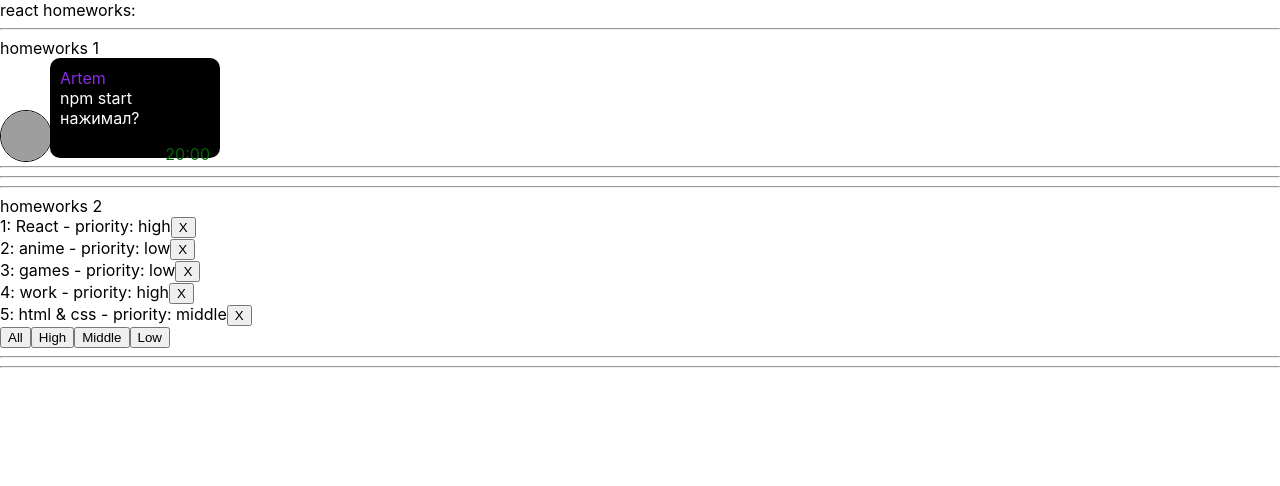
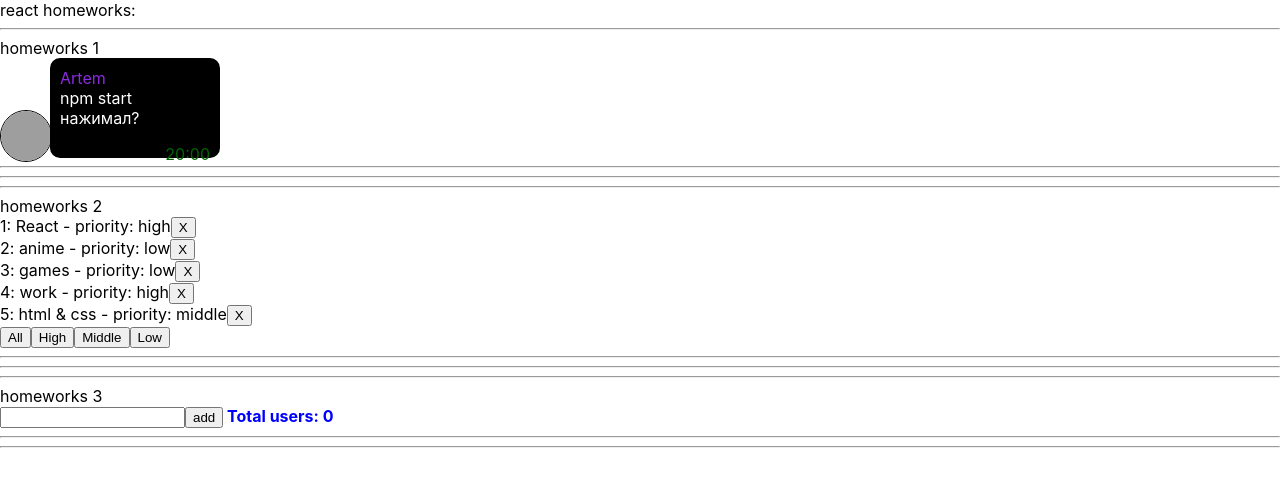
Before and after one commit to 3331668Kirill/MyHomeWork, a React (Create React App) app: page / in a window 1280 px wide. Shown: the top 486 px of the page. Built offline with nearby package versions, Linux system fonts and the light colour scheme; grey boxes are pictures that could not be loaded.

Commit message:
Homework 3

```diff
--- a/package.json
+++ b/package.json
@@ -10,13 +10,15 @@
     "@types/node": "^12.0.0",
     "@types/react": "^17.0.0",
     "@types/react-dom": "^17.0.0",
+    "@types/uuid": "^8.3.1",
     "react": "^17.0.2",
     "react-dom": "^17.0.2",
     "react-scripts": "4.0.3",
     "typescript": "^4.1.2",
+    "uuid": "^8.3.2",
     "web-vitals": "^1.0.1"
   },
-  "homepage": "https://3331668Kirill/github.io/MyHomeWork",
+  "homepage": "https://3331668kirill.github.io/MyHomeWork",
   "scripts": {
     "start": "react-scripts start",
     "build": "react-scripts build",
--- a/src/p1-main/m1-ui/u1-app/App.tsx
+++ b/src/p1-main/m1-ui/u1-app/App.tsx
@@ -2,6 +2,7 @@ import React from 'react'
 import s from './App.module.css'
 import HW1 from '../../../p2-homeworks/h1/HW1'
 import HW2 from "../../../p2-homeworks/h2/HW2";
+import HW3 from "../../../p2-homeworks/h3/HW3";
 
 function App() {
     return (
@@ -9,7 +10,7 @@ function App() {
             <div>react homeworks:</div>
             <HW1 />
             <HW2/>
-            {/*<HW3/>*/}
+            <HW3/>
             {/*<HW4/>*/}
             {/*<HW5/>*/}
 
--- a/src/p2-homeworks/h3/Greeting.module.css
+++ b/src/p2-homeworks/h3/Greeting.module.css
@@ -3,5 +3,19 @@
 }
 
 .error {
-    border: 1px solid red;
+    border: 3px solid red;
+    background-color: yellow;
 }
+
+.messageError{
+    color: red;
+    font-size: 14px;
+    font-weight: bold;
+
+}
+
+.messageUsers{
+    color: blue;
+    font-size: 16px;
+    font-weight: bold;
+}
--- a/src/p2-homeworks/h3/Greeting.tsx
+++ b/src/p2-homeworks/h3/Greeting.tsx
@@ -1,26 +1,28 @@
-import React from 'react'
+import React, {ChangeEvent, KeyboardEvent} from 'react'
 import s from './Greeting.module.css'
 
 type GreetingPropsType = {
-    name: any // need to fix any
-    setNameCallback: any // need to fix any
-    addUser: any // need to fix any
-    error: any // need to fix any
-    totalUsers: any // need to fix any
+    name: string // need to fix any
+    setNameCallback: (e: ChangeEvent<HTMLInputElement>) => void // need to fix any
+    addUser: () => void // need to fix any
+    error: string // need to fix any
+    totalUsers: number // need to fix any
+    pressKey: (event: KeyboardEvent<HTMLInputElement>) => void
 }
 
 // презентационная компонента (для верстальщика)
 const Greeting: React.FC<GreetingPropsType> = (
-    {name, setNameCallback, addUser, error, totalUsers} // деструктуризация пропсов
+    {name, setNameCallback, addUser, pressKey, error, totalUsers} // деструктуризация пропсов
 ) => {
-    const inputClass = s.error // need to fix with (?:)
-
+    const inputClass = error ? s.error : ''  // need to fix with (?:)
+    const messageError = s.messageError
+    const messageUsers = s.messageUsers
     return (
         <div>
-            <input value={name} onChange={setNameCallback} className={inputClass}/>
-            <span>{error}</span>
+            <input value={name} onChange={setNameCallback} className={inputClass} onKeyPress={pressKey}/>
+            <span className={messageError}>{error}</span>
             <button onClick={addUser}>add</button>
-            <span>{totalUsers}</span>
+            <span className={messageUsers}>  Total users: {totalUsers}</span>
         </div>
     )
 }
--- a/src/p2-homeworks/h3/GreetingContainer.tsx
+++ b/src/p2-homeworks/h3/GreetingContainer.tsx
@@ -1,9 +1,10 @@
-import React, {useState} from 'react'
+import React, {ChangeEvent, KeyboardEvent, useState} from 'react'
 import Greeting from './Greeting'
+import {UserType} from "./HW3";
 
 type GreetingContainerPropsType = {
-    users: any // need to fix any
-    addUserCallback: any // need to fix any
+    users: Array<UserType> // need to fix any
+    addUserCallback: (name: string) => void // need to fix any
 }
 
 // более простой и понятный для новичков
@@ -12,18 +13,36 @@ type GreetingContainerPropsType = {
 // более современный и удобный для про :)
 // уровень локальной логики
 const GreetingContainer: React.FC<GreetingContainerPropsType> = ({users, addUserCallback}) => { // деструктуризация пропсов
-    const [name, setName] = useState<any>('') // need to fix any
-    const [error, setError] = useState<any>('') // need to fix any
+    const [name, setName] = useState<string>('') // need to fix any
+    const [error, setError] = useState<string>('') // need to fix any
 
-    const setNameCallback = (e: any) => { // need to fix any
-        setName('') // need to fix
+    const setNameCallback = (e: ChangeEvent<HTMLInputElement>) => { // need to fix any
+        if (e.target.value) {
+            setError('')
+            setName(e.target.value)
+        } else {
+            setName('')
+
+        }
+        // need to fix
     }
     const addUser = () => {
-        alert(`Hello  !`) // need to fix
+        if (name) {
+            addUserCallback(name)
+            alert(`Hello ${name}!`)
+            setName('')
+        } else {
+            setError(" error. enter your name!!    ")
+        }// need to fix
+    }
+    const pressKey = (event: KeyboardEvent<HTMLInputElement>) => {
+        if (event.key === 'Enter') {
+            addUser()
+        }
     }
 
-    const totalUsers = 0 // need to fix
-
+    const totalUsers = users.length // need to fix
+    console.log(users)
     return (
         <Greeting
             name={name}
@@ -31,6 +50,7 @@ const GreetingContainer: React.FC<GreetingContainerPropsType> = ({users, addUser
             addUser={addUser}
             error={error}
             totalUsers={totalUsers}
+            pressKey={pressKey}
         />
     )
 }
--- a/src/p2-homeworks/h3/HW3.tsx
+++ b/src/p2-homeworks/h3/HW3.tsx
@@ -1,18 +1,20 @@
 import React, {useState} from 'react'
 import GreetingContainer from './GreetingContainer'
+import {v1} from "uuid";
 
 // types
 export type UserType = {
-    _id: any // need to fix any
-    name: any // need to fix any
+    _id: string // need to fix any
+    name: string // need to fix any
 }
 
 // уровень работы с глобальными данными
 function HW3() {
-    const [users, setUsers] = useState<any>([]) // need to fix any
+    const [users, setUsers] = useState<Array<UserType>>([]) // need to fix any
 
-    const addUserCallback = (name: any) => { // need to fix any
-        setUsers([]) // need to fix
+    const addUserCallback = (name: string) => { // need to fix any
+        setUsers([{_id:v1(),name:name}, ...users])
+        // need to fix
     }
 
     return (
```
Also changed, not shown: 1 other file (tests, documents, lock files or other folders).
